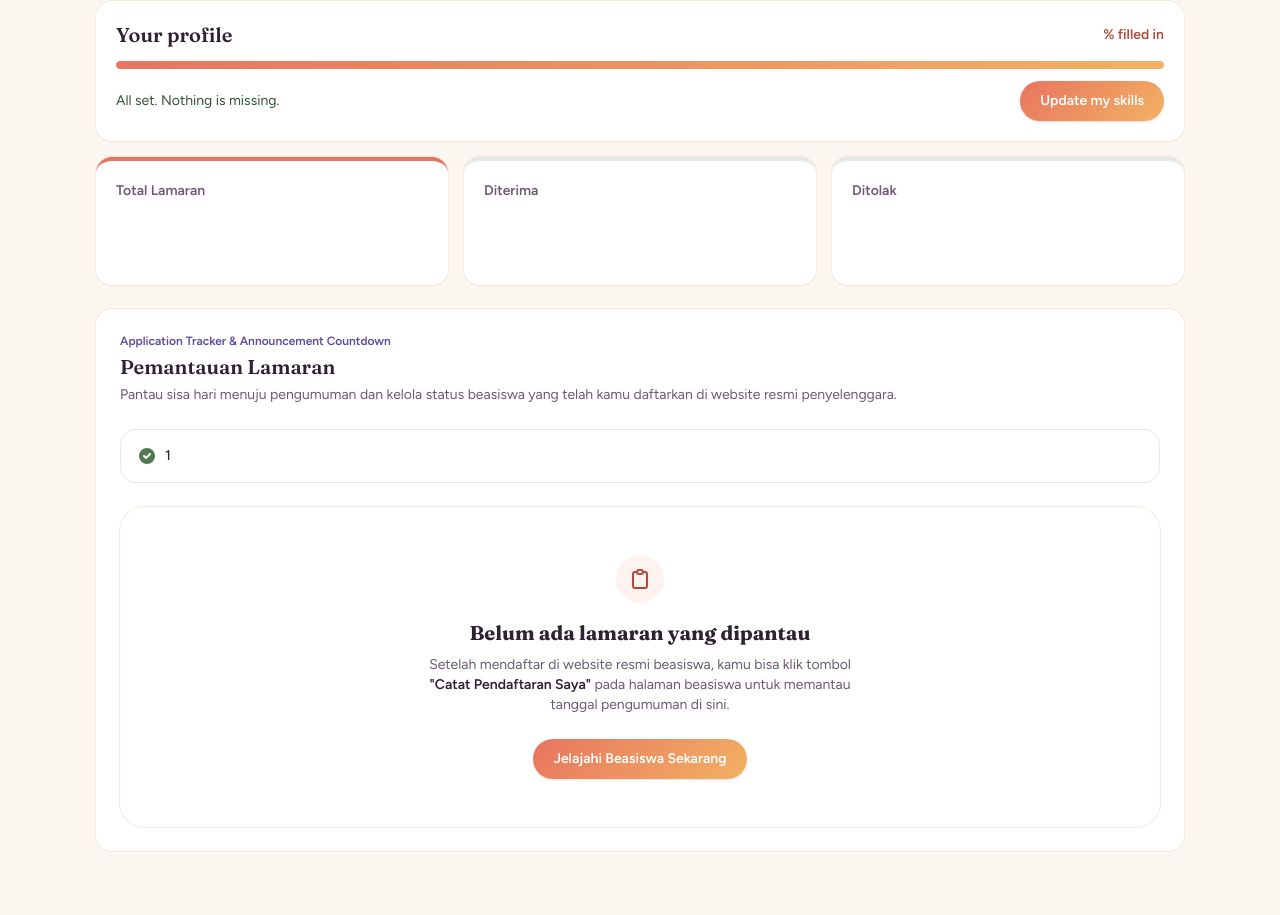
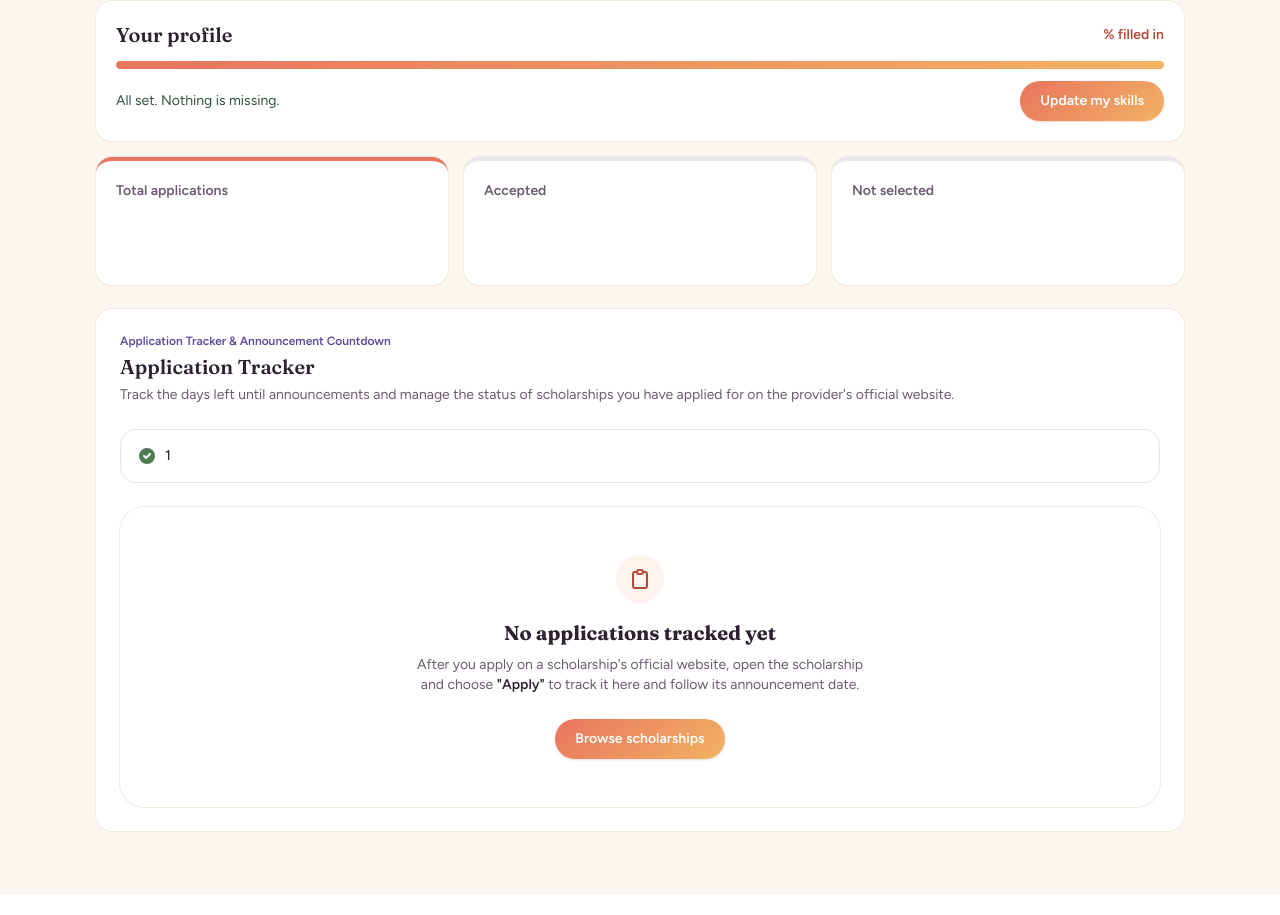
Before and after one commit to abbiesarchive/Qualora, a Laravel app: template resources/views/dashboard.blade.php in a window 1280 px wide. Shown: the part 296-1211 px from the top of the page. Run offline with Laravel 12, Linux system fonts and the light colour scheme; the template is opened without the code that fills it, so the values that code supplies are empty; the visitor is signed in with stand-in values (Sample User, id 1); data comes from the database, SQL or seed files in the repository; style sheets or scripts are compiled from the project's sources.

Commit message:
Translate application tracker to English
(will have a language switch later on)

```diff
--- a/resources/views/applications/tracker.blade.php
+++ b/resources/views/applications/tracker.blade.php
@@ -2,10 +2,10 @@
     <div class="mb-6">
         <p class="text-xs font-semibold text-aura-700">Application Tracker & Announcement Countdown</p>
         <h2 id="tracker-heading" class="mt-1 font-display text-xl font-semibold text-ink">
-            Pemantauan Lamaran
+            Application Tracker
         </h2>
         <p class="mt-1 text-sm text-ink-soft">
-            Pantau sisa hari menuju pengumuman dan kelola status beasiswa yang telah kamu daftarkan di website resmi penyelenggara.
+            Track the days left until announcements and manage the status of scholarships you have applied for on the provider's official website.
         </p>
     </div>
 
@@ -23,7 +23,7 @@
         @if ($upcomingAnnouncements->isNotEmpty())
             <div class="mb-8">
                 <h2 class="text-sm font-bold text-ink uppercase tracking-wider mb-3">
-                    Jadwal Pengumuman Terdekat
+                    Upcoming Announcements
                 </h2>
                 <div class="grid gap-4 sm:grid-cols-2 lg:grid-cols-3">
                     @foreach ($upcomingAnnouncements as $app)
@@ -43,7 +43,7 @@
                                     <span class="text-2xl font-bold font-display {{ $days <= 5 ? 'text-clay-600' : 'text-brand-700' }}">
                                         {{ $days }}
                                     </span>
-                                    <span class="text-xs font-semibold text-ink-soft">Hari lagi</span>
+                                    <span class="text-xs font-semibold text-ink-soft">days left</span>
                                 </div>
                                 <span class="text-xs font-semibold text-ink-soft">
                                     {{ $s->announcement_date->format('d M Y') }}
@@ -93,22 +93,22 @@
 
                                 <div class="mt-3 flex flex-wrap gap-x-6 gap-y-2 text-xs text-ink-soft">
                                     <div>
-                                        <span>Tanggal Submit:</span>
+                                        <span>Date submitted:</span>
                                         <span class="font-semibold text-ink">{{ $app->applied_at->format('d M Y') }}</span>
                                     </div>
                                     @if ($app->registration_number)
                                         <div>
-                                            <span>No. Registrasi:</span>
+                                            <span>Registration no.:</span>
                                             <span class="font-semibold font-mono text-ink">{{ $app->registration_number }}</span>
                                         </div>
                                     @endif
                                     @if ($scholarship->announcement_date)
                                         <div>
-                                            <span>Estimasi Pengumuman:</span>
+                                            <span>Estimated announcement:</span>
                                             <span class="font-semibold text-brand-700">
                                                 {{ $scholarship->announcement_date->format('d M Y') }}
                                                 @if ($scholarship->days_until_announcement !== null && $scholarship->days_until_announcement > 0)
-                                                    ({{ $scholarship->days_until_announcement }} hari lagi)
+                                                    ({{ $scholarship->days_until_announcement }} days left)
                                                 @endif
                                             </span>
                                         </div>
@@ -117,7 +117,7 @@
 
                                 @if ($app->notes)
                                     <div class="mt-3 rounded-2xl bg-cream/40 p-3 text-xs text-ink-soft leading-relaxed">
-                                        <span class="font-semibold text-ink">Catatan Pribadi:</span> {{ $app->notes }}
+                                        <span class="font-semibold text-ink">Personal notes:</span> {{ $app->notes }}
                                     </div>
                                 @endif
                             </div>
@@ -130,7 +130,7 @@
                                     rel="noopener noreferrer"
                                     class="inline-flex items-center gap-1.5 rounded-full bg-aura-gradient px-4 py-2 text-xs font-semibold text-white shadow hover:brightness-105 transition"
                                 >
-                                    <span>Buka Portal Resmi</span>
+                                    <span>Open official portal</span>
                                     <svg class="w-3.5 h-3.5" fill="none" stroke="currentColor" viewBox="0 0 24 24">
                                         <path stroke-linecap="round" stroke-linejoin="round" stroke-width="2" d="M10 6H6a2 2 0 00-2 2v10a2 2 0 002 2h10a2 2 0 002-2v-4M14 4h6m0 0v6m0-6L10 14" />
                                     </svg>
@@ -141,8 +141,8 @@
                                     @click="editing = !editing"
                                     class="rounded-full border border-cream-dark px-3.5 py-1.5 text-xs font-semibold text-ink-soft hover:bg-cream transition"
                                 >
-                                    <span x-show="!editing">Update Status</span>
-                                    <span x-show="editing">Tutup</span>
+                                    <span x-show="!editing">Update status</span>
+                                    <span x-show="editing">Close</span>
                                 </button>
                             </div>
                         </div>
@@ -155,45 +155,45 @@
 
                                 <div class="grid gap-3 sm:grid-cols-2">
                                     <div>
-                                        <label class="block text-xs font-semibold text-ink mb-1">Ubah Status</label>
+                                        <label class="block text-xs font-semibold text-ink mb-1">Change status</label>
                                         <select name="status" class="w-full rounded-xl border-cream-dark text-xs focus:border-brand-500 focus:ring-brand-500">
-                                            <option value="preparing" @selected($app->status === 'preparing')>Persiapan Berkas</option>
-                                            <option value="submitted" @selected($app->status === 'submitted')>Sudah Submit di Web Resmi</option>
-                                            <option value="interview" @selected($app->status === 'interview')>Tahap Wawancara</option>
-                                            <option value="accepted" @selected($app->status === 'accepted')>Lolos / Diterima</option>
-                                            <option value="rejected" @selected($app->status === 'rejected')>Belum Berhasil</option>
-                                            <option value="withdrawn" @selected($app->status === 'withdrawn')>Mengundurkan Diri</option>
+                                            <option value="preparing" @selected($app->status === 'preparing')>Preparing documents</option>
+                                            <option value="submitted" @selected($app->status === 'submitted')>Submitted on the official website</option>
+                                            <option value="interview" @selected($app->status === 'interview')>Interview stage</option>
+                                            <option value="accepted" @selected($app->status === 'accepted')>Accepted</option>
+                                            <option value="rejected" @selected($app->status === 'rejected')>Not selected</option>
+                                            <option value="withdrawn" @selected($app->status === 'withdrawn')>Withdrawn</option>
                                         </select>
                                     </div>
                                     <div>
-                                        <label class="block text-xs font-semibold text-ink mb-1">No. Registrasi Akun</label>
+                                        <label class="block text-xs font-semibold text-ink mb-1">Registration number</label>
                                         <input
                                             type="text"
                                             name="registration_number"
                                             value="{{ old('registration_number', $app->registration_number) }}"
                                             class="w-full rounded-xl border-cream-dark text-xs focus:border-brand-500 focus:ring-brand-500"
-                                            placeholder="No. pendaftaran dari web publisher"
+                                            placeholder="Registration number from the provider's website"
                                         >
                                     </div>
                                 </div>
 
                                 <div>
-                                    <label class="block text-xs font-semibold text-ink mb-1">Catatan Tambahan</label>
+                                    <label class="block text-xs font-semibold text-ink mb-1">Additional notes</label>
                                     <textarea
                                         name="notes"
                                         rows="2"
                                         class="w-full rounded-xl border-cream-dark text-xs focus:border-brand-500 focus:ring-brand-500"
-                                        placeholder="Catatan jadwal tes, link wawancara, akun login..."
+                                        placeholder="Test schedule, interview link, login account..."
                                     >{{ old('notes', $app->notes) }}</textarea>
                                 </div>
 
                                 <div class="flex items-center justify-between pt-2">
                                     <button
                                         type="button"
-                                        @click="if (confirm('Yakin ingin menghapus lamaran ini dari pemantauan?')) $refs.deleteForm.submit();"
+                                        @click="if (confirm('Remove this application from your tracker?')) $refs.deleteForm.submit();"
                                         class="text-xs text-clay-700 hover:underline"
                                     >
-                                        Hapus dari Pemantauan
+                                        Remove from tracker
                                     </button>
 
                                     <div class="flex items-center gap-2">
@@ -202,13 +202,13 @@
                                             @click="editing = false"
                                             class="rounded-full px-3 py-1 text-xs text-ink-soft hover:bg-cream"
                                         >
-                                            Batal
+                                            Cancel
                                         </button>
                                         <button
                                             type="submit"
                                             class="rounded-full bg-brand-600 px-4 py-1.5 text-xs font-semibold text-white hover:bg-brand-700"
                                         >
-                                            Simpan Perubahan
+                                            Save changes
                                         </button>
                                     </div>
                                 </div>
@@ -229,16 +229,16 @@
                         <path stroke-linecap="round" stroke-linejoin="round" stroke-width="2" d="M9 5H7a2 2 0 00-2 2v12a2 2 0 002 2h10a2 2 0 002-2V7a2 2 0 00-2-2h-2M9 5a2 2 0 002 2h2a2 2 0 002-2M9 5a2 2 0 012-2h2a2 2 0 012 2" />
                     </svg>
                 </div>
-                <h3 class="font-display text-xl font-bold text-ink">Belum ada lamaran yang dipantau</h3>
+                <h3 class="font-display text-xl font-bold text-ink">No applications tracked yet</h3>
                 <p class="mt-2 text-sm text-ink-soft max-w-md mx-auto">
-                    Setelah mendaftar di website resmi beasiswa, kamu bisa klik tombol <span class="font-semibold text-ink">"Catat Pendaftaran Saya"</span> pada halaman beasiswa untuk memantau tanggal pengumuman di sini.
+                    After you apply on a scholarship's official website, open the scholarship and choose <span class="font-semibold text-ink">"Apply"</span> to track it here and follow its announcement date.
                 </p>
                 <div class="mt-6">
                     <a
                         href="{{ route('scholarships.index') }}"
                         class="inline-flex items-center justify-center rounded-full bg-aura-gradient px-5 py-2.5 text-sm font-semibold text-white shadow hover:brightness-105"
                     >
-                        Jelajahi Beasiswa Sekarang
+                        Browse scholarships
                     </a>
                 </div>
             </div>
--- a/resources/views/dashboard.blade.php
+++ b/resources/views/dashboard.blade.php
@@ -64,17 +64,17 @@
         <div class="mt-4 grid gap-4 sm:grid-cols-3">
             <section class="flex min-h-[8rem] flex-col justify-between rounded-2xl border-t-4 border-brand-500 bg-white p-5 ring-1 ring-cream-dark shadow-sm"
                 aria-labelledby="applications-total-heading">
-                <h2 id="applications-total-heading" class="text-sm font-semibold text-ink-soft">Total Lamaran</h2>
+                <h2 id="applications-total-heading" class="text-sm font-semibold text-ink-soft">Total applications</h2>
                 <p class="font-display text-4xl font-semibold text-brand-700">{{ $applicationCounts['total'] }}</p>
             </section>
             <section class="flex min-h-[8rem] flex-col justify-between rounded-2xl border-t-4 border-sage-500 bg-white p-5 ring-1 ring-cream-dark shadow-sm"
                 aria-labelledby="applications-accepted-heading">
-                <h2 id="applications-accepted-heading" class="text-sm font-semibold text-ink-soft">Diterima</h2>
+                <h2 id="applications-accepted-heading" class="text-sm font-semibold text-ink-soft">Accepted</h2>
                 <p class="font-display text-4xl font-semibold text-sage-800">{{ $applicationCounts['accepted'] }}</p>
             </section>
             <section class="flex min-h-[8rem] flex-col justify-between rounded-2xl border-t-4 border-clay-500 bg-white p-5 ring-1 ring-cream-dark shadow-sm"
                 aria-labelledby="applications-rejected-heading">
-                <h2 id="applications-rejected-heading" class="text-sm font-semibold text-ink-soft">Ditolak</h2>
+                <h2 id="applications-rejected-heading" class="text-sm font-semibold text-ink-soft">Not selected</h2>
                 <p class="font-display text-4xl font-semibold text-clay-700">{{ $applicationCounts['rejected'] }}</p>
             </section>
         </div>
```
Also changed, not shown: tests/Feature/DashboardTest.php (+3 -3 lines), tests/Feature/UserApplicationTest.php (+1 -1 lines).
